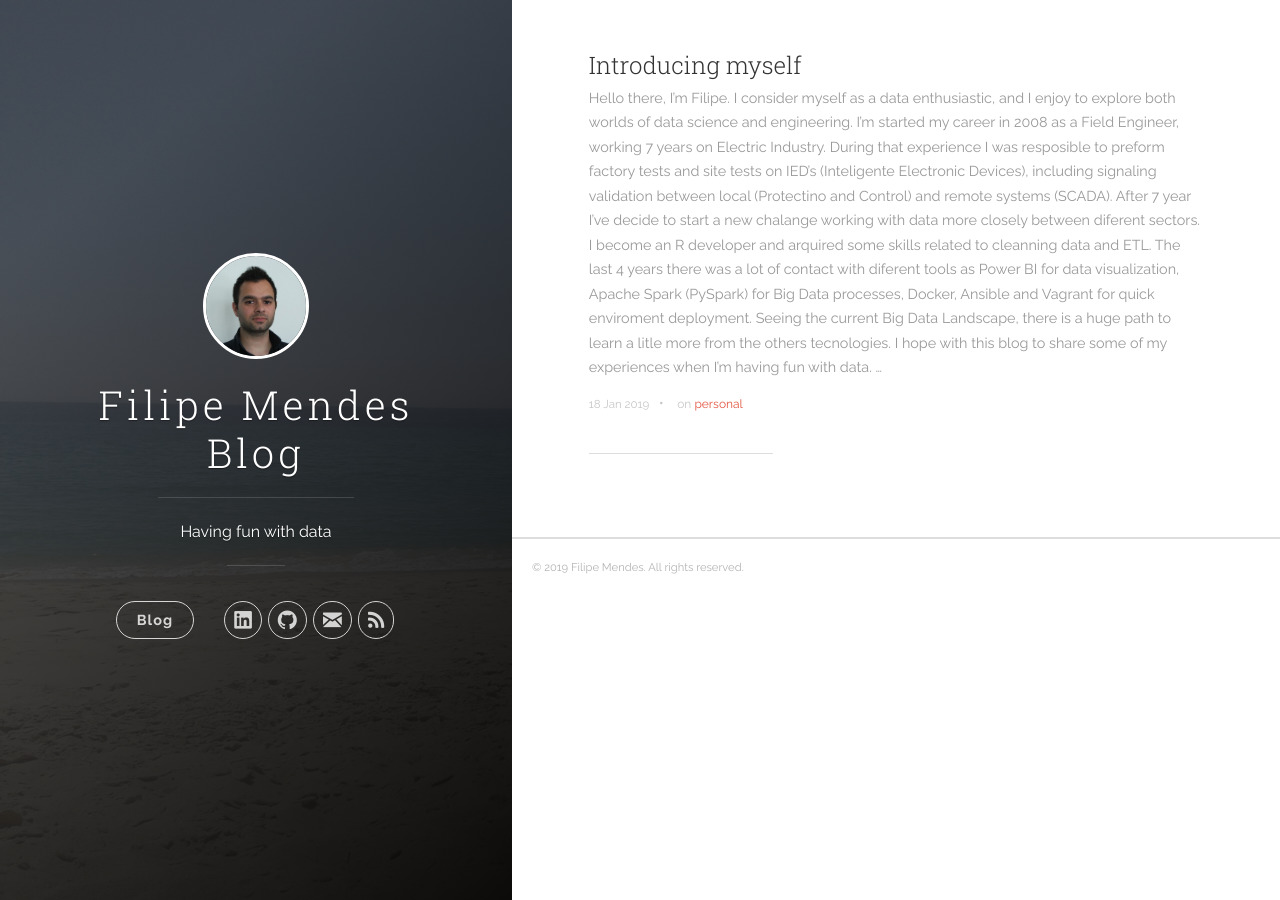
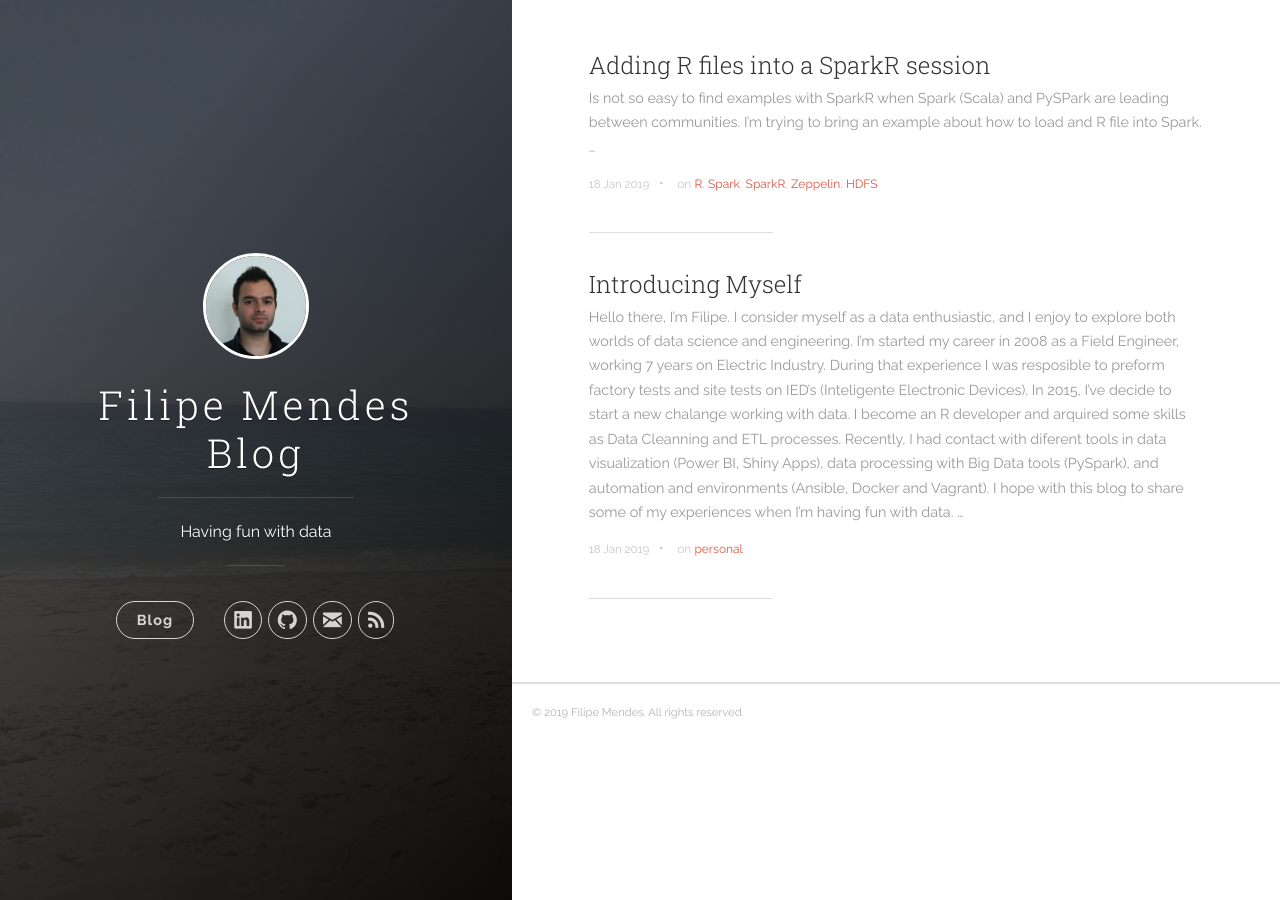
Before and after one commit to fmmmendes/fmmmendes.github.io, a Jekyll site: the page built from index.html, in a window 1280 px wide. Built offline with Jekyll 4.4.1, drawn with Linux system fonts in a browser that asks for light colours; the list of posts is cut into pages by our own code.

Commit message:
add new post "Adding R files into a SparkR Session"

````diff
--- a/_posts/2019-05-18-introducing myself.markdown
+++ b/_posts/2019-05-18-introducing myself.markdown
@@ -1,8 +1,8 @@
 ---
-title:  "Introducing myself"
+title:  "Introducing Myself"
 date:   2019-01-18 06:48:00
 categories: [personal]
 tags: [personal]
 ---
 
-Hello there, I'm Filipe. I consider myself as a data enthusiastic, and I enjoy to explore both worlds of data science and engineering. I'm started my career in 2008 as a Field Engineer, working 7 years on Electric Industry. During that experience I was resposible to preform factory tests and site tests on IED's (Inteligente Electronic Devices), including signaling validation between local (Protectino and Control) and remote systems (SCADA). After 7 year I've decide to start a new chalange working with data more closely between diferent sectors. I become an R developer and arquired some skills related to cleanning data and ETL. The last 4 years there was a lot of contact with diferent tools as Power BI for data visualization, Apache Spark (PySpark) for Big Data processes, Docker, Ansible and Vagrant for quick enviroment deployment. Seeing the current Big Data Landscape, there is a huge path to learn a litle more from the others tecnologies. I hope with this blog to share some of my experiences when I'm having fun with data.
+Hello there, I'm Filipe. I consider myself as a data enthusiastic, and I enjoy to explore both worlds of data science and engineering. I'm started my career in 2008 as a Field Engineer, working 7 years on Electric Industry. During that experience I was resposible to preform factory tests and site tests on IED's (Inteligente Electronic Devices). In 2015, I've decide to start a new chalange working with data. I become an R developer and arquired some skills as Data Cleanning and ETL processes. Recently, I had contact with diferent tools in data visualization (Power BI, Shiny Apps), data processing with Big Data tools (PySpark), and automation and environments (Ansible, Docker and Vagrant). I hope with this blog to share some of my experiences when I'm having fun with data.
--- /dev/null
+++ b/_posts/2019-05-27-Adding R files into a SparkR session.md
@@ -0,0 +1,73 @@
+---
+title:  "Adding R files into a SparkR session"
+date:   2019-01-18 06:48:00
+categories: [data]
+tags: [R,Spark,SparkR,Zeppelin, HDFS]
+---
+
+Is not so easy to find examples with SparkR when Spark (Scala) and PySPark are leading between communities. I'm trying to bring an example about how to load and R file into Spark.
+
+This is helpul when you are not using RStudio as interface, or you don't have any access to your remote machine to upload files and then "source" into the enviorment. In this case, I was using Zeppelin, a Web-based notebook.
+
+First, create a simple R file with a basic function and then store it in HDFS. This function has no arguments and prints "Hello, World" as output.
+
+```r
+function()
+{
+    print(“Hello, World”)
+}
+```
+
+In your notebook, check if you already have a spark session available ("spark"), then use the "addFile" method to a specific path in HDFS.
+
+
+```r
+spark.addFile("hdfs:///user/username/hello.R", recursive = FALSE)
+```
+
+Check where the file will be stored
+```r
+spark.getSparkFilesRootDirectory()
+
+[1] "/tmp/spark-ccb98cb6-ccb9-4b30-97dc-6765693e17e9/userFiles-57e5fd3d-6c67-4fe2-bf65-0c4110a88d25"
+
+```
+If load add more then 1 file, you can check the aboslute path of each one by using "getSparkFiles", in this case we are looking for "hello.R" file.
+
+```r
+
+spark.getSparkFiles("hello.R")
+
+[1] "/tmp/spark-ccb98cb6-ccb9-4b30-97dc-6765693e17e9/userFiles-57e5fd3d-6c67-4fe2-bf65-0c4110a88d25/hello.R"
+
+```
+
+Use the source function to execute you file. The content is only a function that will be available in global environment.
+
+```r
+source(spark.getSparkFiles("hello.R"))
+```
+
+```r
+hello
+
+function ()
+{
+    print(“Hello, World”)
+}
+```
+
+Execute the function, and check the output.
+
+```r
+hello()
+
+[1] "Hello, World"
+
+```
+
+That's it, you can centralized you code and add it into a spark session.
+
+## References
+
+SparkR - AddFile [https://spark.apache.org/docs/latest/api/R/spark.addFile.html]
````
Also changed, not shown: images/cover.jpg, images/cover_hq.jpg (added).
